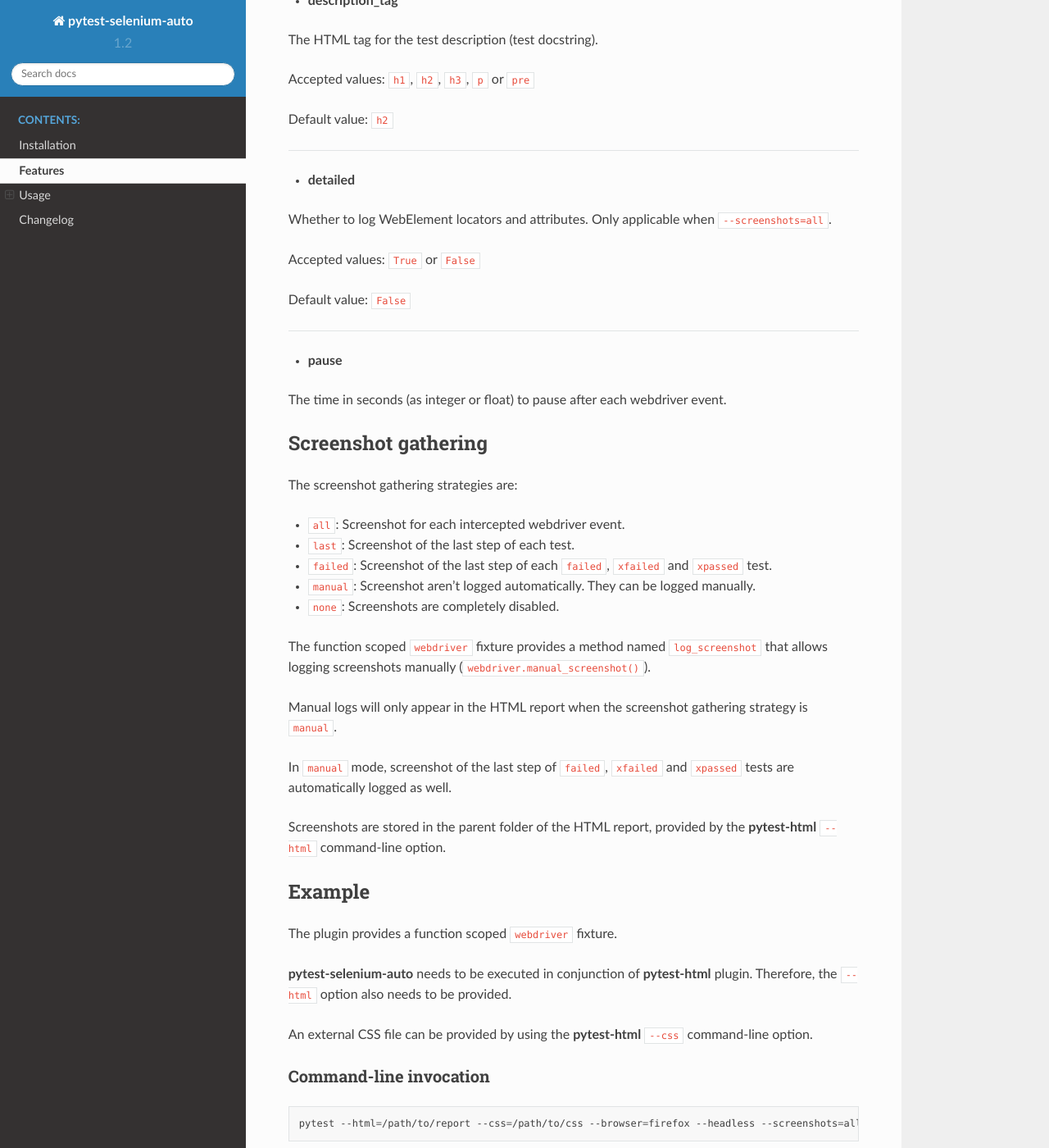
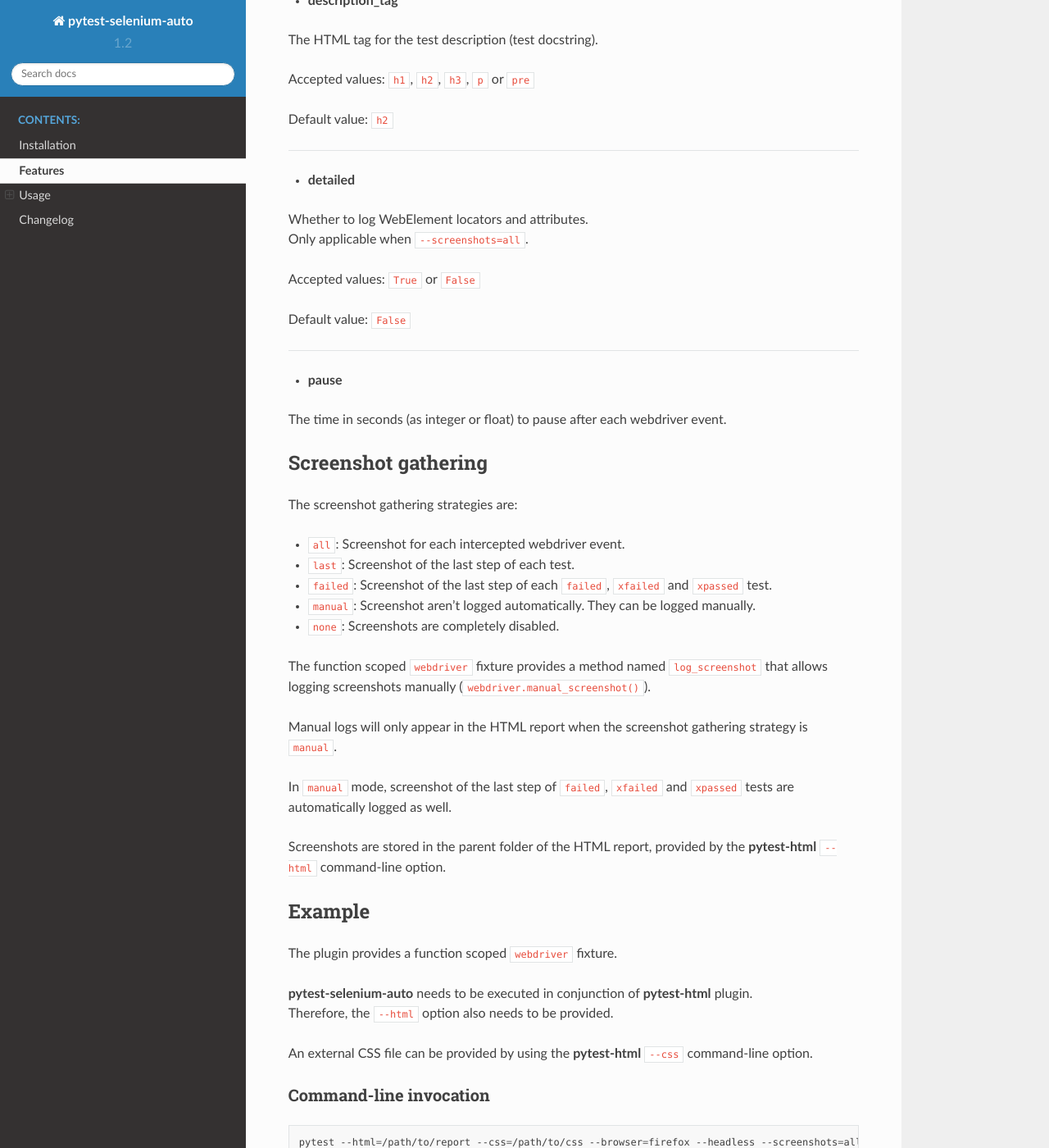
Before and after one commit to harmin-parra/pytest-selenium-auto, a Sphinx documentation site: the page built from docs/user_guide.rst, in a window 1280 px wide and 1400 px high, scrolled down 2793 px. Shown: the whole window at 82% size. Built offline with Sphinx 7.4.7 and the Read the Docs theme 2.0.0, drawn with Linux system fonts in a browser that asks for light colours; some of the changed text lies outside the part shown.

Commit message:
update docs

```diff
--- a/docs/user_guide.rst
+++ b/docs/user_guide.rst
@@ -143,7 +143,8 @@ Default value: ``h2``
 
 * **detailed**
 
-Whether to log WebElement locators and attributes. Only applicable when ``--screenshots=all``.
+| Whether to log WebElement locators and attributes.
+| Only applicable when ``--screenshots=all``.
 
 Accepted values: ``True`` or ``False``
 
@@ -184,7 +185,8 @@ Example
 
 The plugin provides a function scoped ``webdriver`` fixture.
 
-**pytest-selenium-auto** needs to be executed in conjunction of **pytest-html** plugin. Therefore, the ``--html`` option also needs to be provided.
+| **pytest-selenium-auto** needs to be executed in conjunction of **pytest-html** plugin.
+| Therefore, the ``--html`` option also needs to be provided.
 
 An external CSS file can be provided by using the **pytest-html** ``--css`` command-line option.
 
```
Also changed, not shown: other parts of docs/user_guide.rst (+6 -3 lines), docs/example.png (deleted), docs/example1.png (added), docs/example2.png (added).
